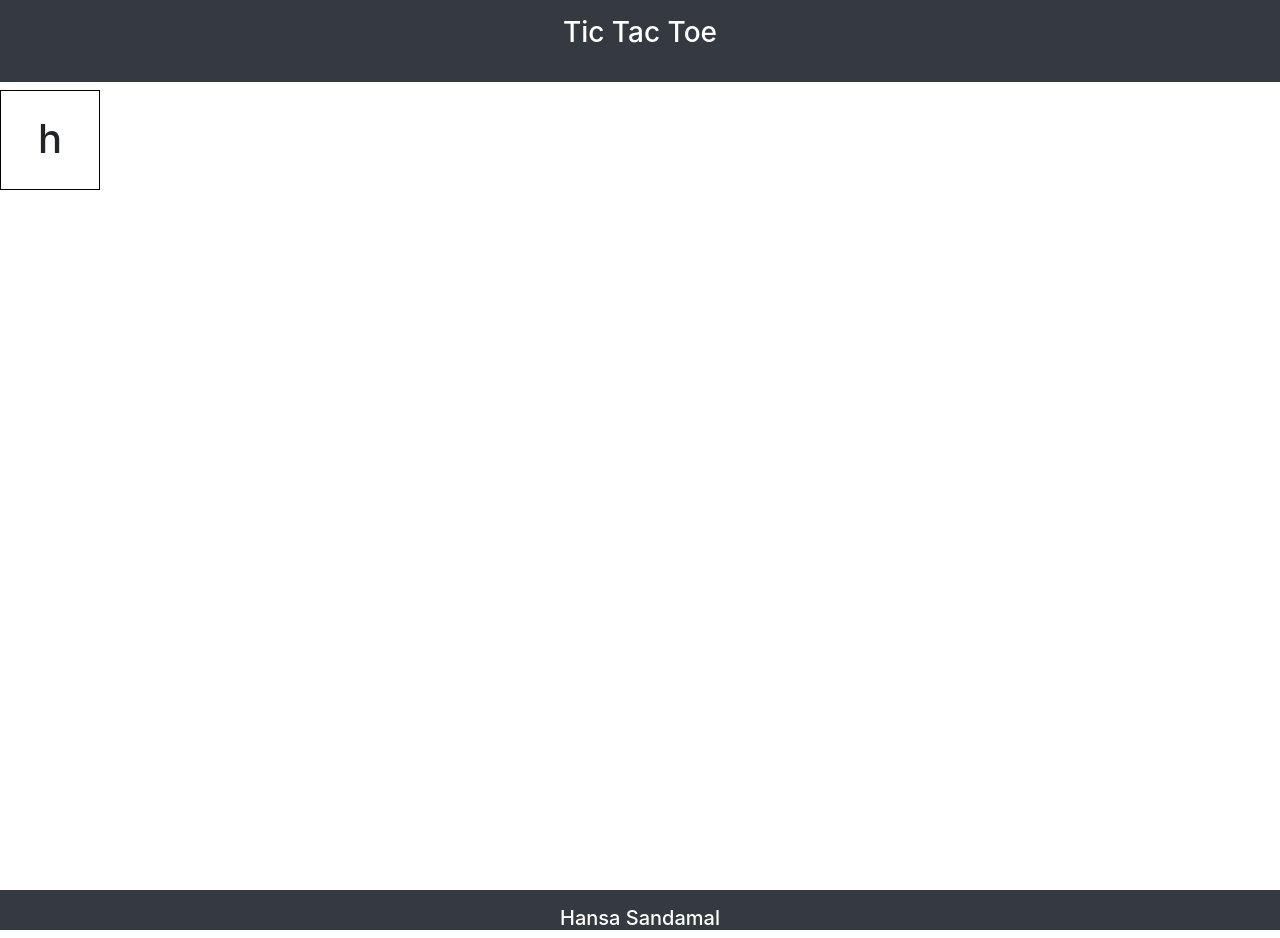
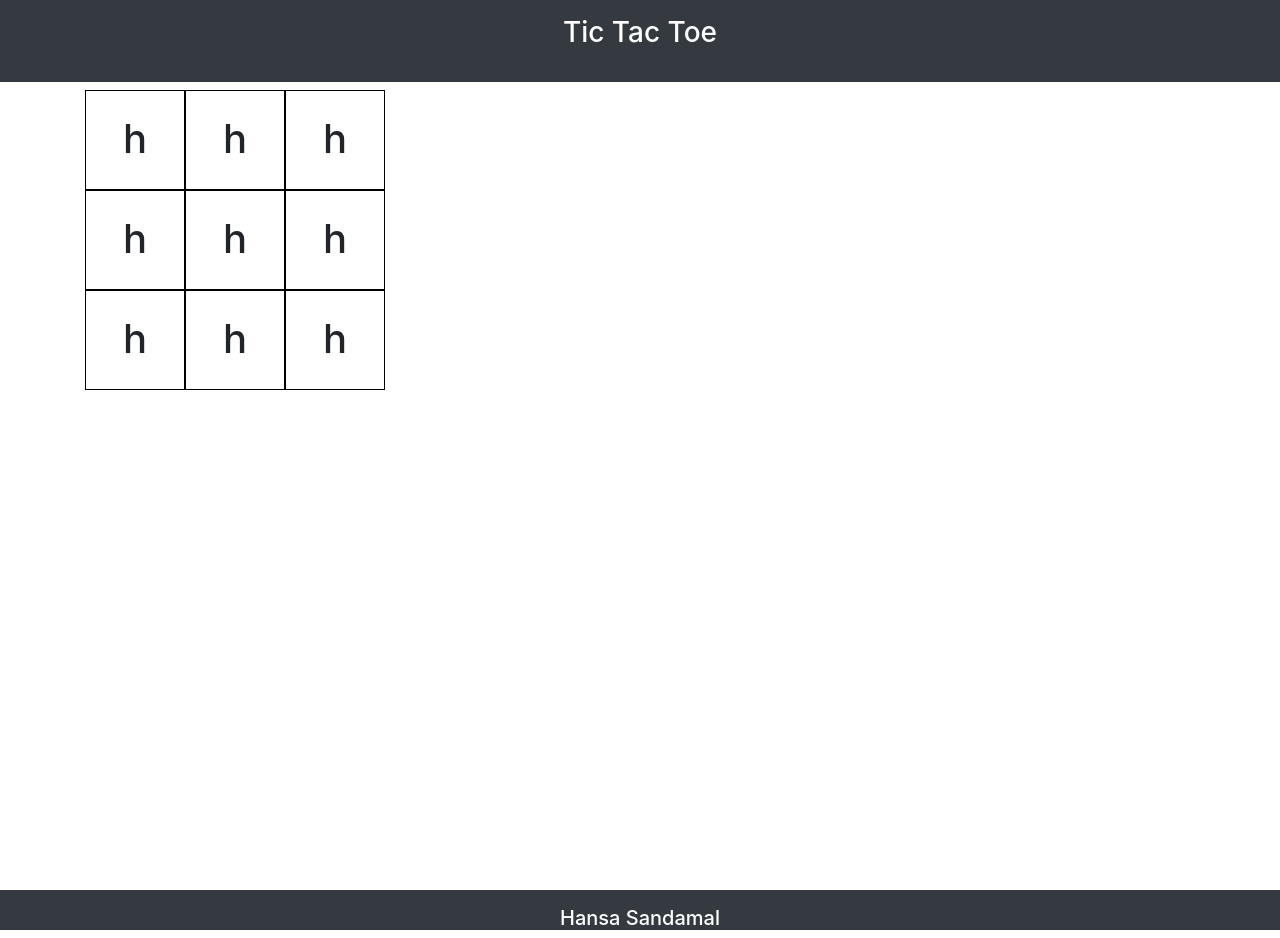
Before and after one commit to HansaSandamal/tic-toc-toe_app, a React (Create React App) app: page / in a window 1280 px wide. Built offline with nearby package versions, Linux system fonts and the light colour scheme.

Commit message:
Create Board

```diff
--- a/src/App.tsx
+++ b/src/App.tsx
@@ -1,10 +1,11 @@
 import React from 'react';
-import logo from './logo.svg';
+
 import './App.css';
 import 'bootstrap/dist/css/bootstrap.min.css';
 import Header from "./layouts/Header";
 import Footer from "./layouts/Footer";
 import Game from "./view/Game";
+
 
 
 function App() {
--- /dev/null
+++ b/src/components/Board.tsx
@@ -0,0 +1,29 @@
+import React from "react";
+import './Square';
+import {Container,Col,Row} from "react-bootstrap";
+import Square from "./Square";
+
+const Board:React.FC=()=>{
+    return(
+       <Container className="m-auto">
+           <Row>
+               <Col xs={12}>
+                   <Square/>
+                   <Square/>
+                   <Square/>
+              </Col>
+               <Col xs={12}>
+                   <Square/>
+                   <Square/>
+                   <Square/>
+               </Col>
+               <Col xs={12}>
+                   <Square/>
+                   <Square/>
+                   <Square/>
+               </Col>
+           </Row>
+       </Container>
+    )
+}
+export default Board;
--- a/src/components/Square.tsx
+++ b/src/components/Square.tsx
@@ -1,5 +1,4 @@
 import React from "react";
-
 
 const Square:React.FC=()=>{
     return(
--- a/src/view/Game.tsx
+++ b/src/view/Game.tsx
@@ -1,12 +1,12 @@
 import React from "react";
-import Header from "../layouts/Header";
-import Footer from "../layouts/Footer";
+
 import Square from "../components/Square";
+import Board from "../components/Board";
 const Game:React.FC=()=>{
     return(
        <div className="min-vh-100">
 
-           <Square/>
+           <Board/>
 
        </div>
 
```
